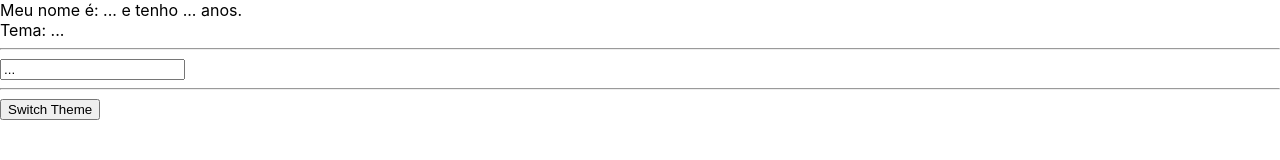
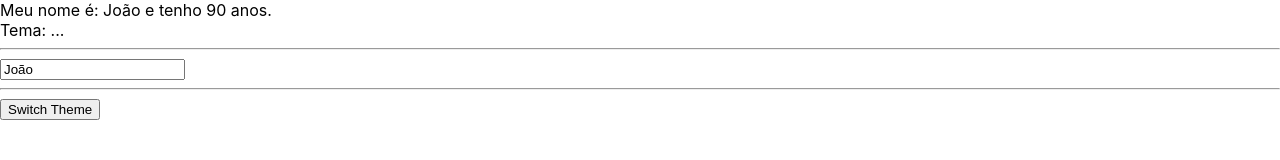
Before and after one commit to jooluisrm/redux, a React (Create React App) app: page / in a window 1280 px wide. Shown: the top 160 px of the page. Built offline with nearby package versions, Linux system fonts and the light colour scheme.

Commit message:
Pegando informação do Reducer no Redux

```diff
--- a/src/App.tsx
+++ b/src/App.tsx
@@ -1,18 +1,23 @@
+import { useAppSelector } from "./redux/hooks/useAppSelector";
 
 function App() {
+
+    const user = useAppSelector(state => state.user);
+
     return (
         <div>
 
-            Meu nome é: ... e tenho ... anos. <br />
+            Meu nome é: {user.name} e tenho {user.age} anos. <br />
             Tema: ...
 
             <hr />
 
-            <input type="text" value={'...'}/>
+            <input type="text" value={user.name}/>
 
             <hr />
 
             <button>Switch Theme</button>
+
         </div>
     );
 }
--- /dev/null
+++ b/src/redux/hooks/useAppSelector.ts
@@ -0,0 +1,5 @@
+import { UseSelector, TypedUseSelectorHook } from "react-redux";
+import { RootState } from "../store";
+import { useSelector } from "react-redux";
+
+export const useAppSelector: TypedUseSelectorHook<RootState> = useSelector;
```
